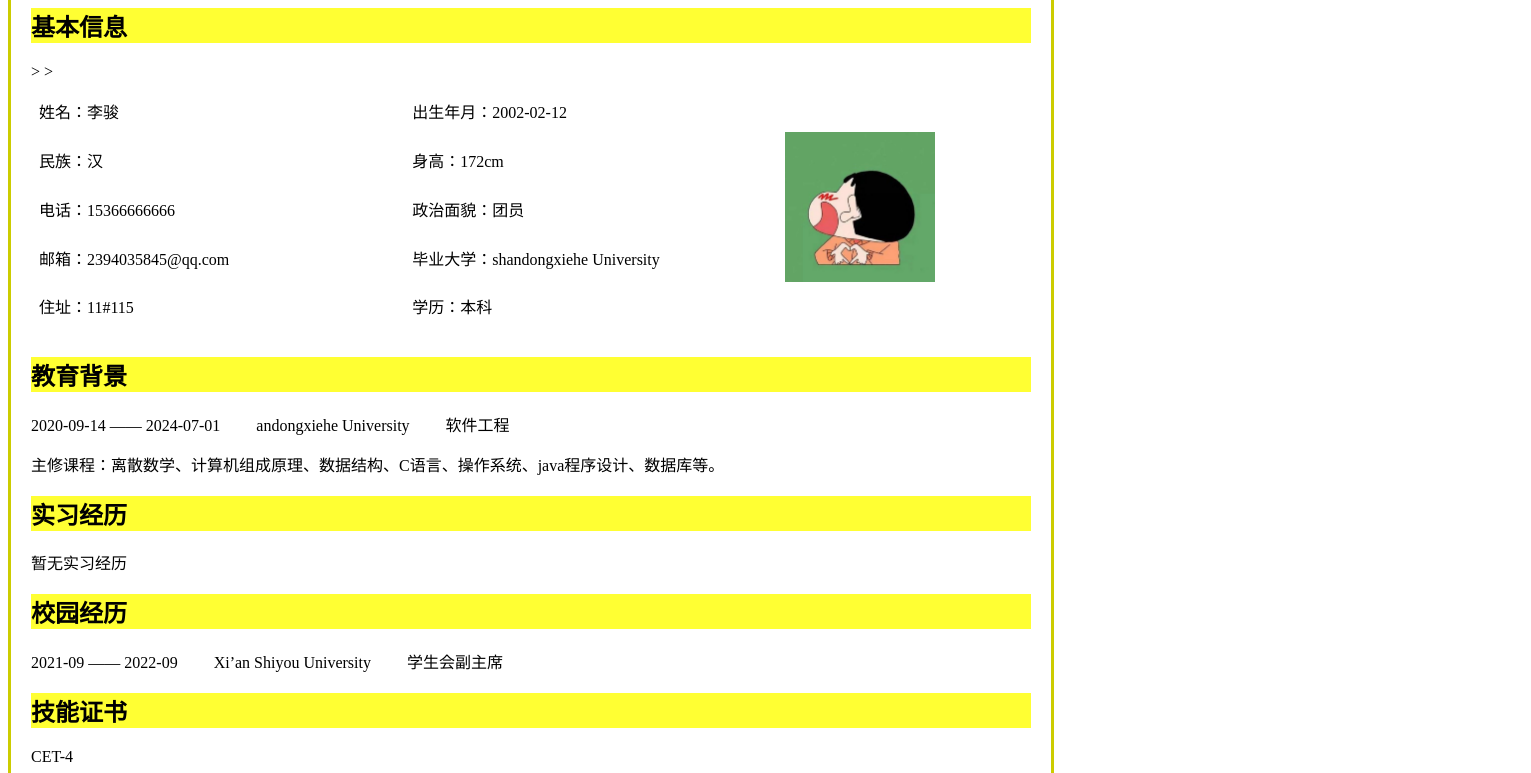
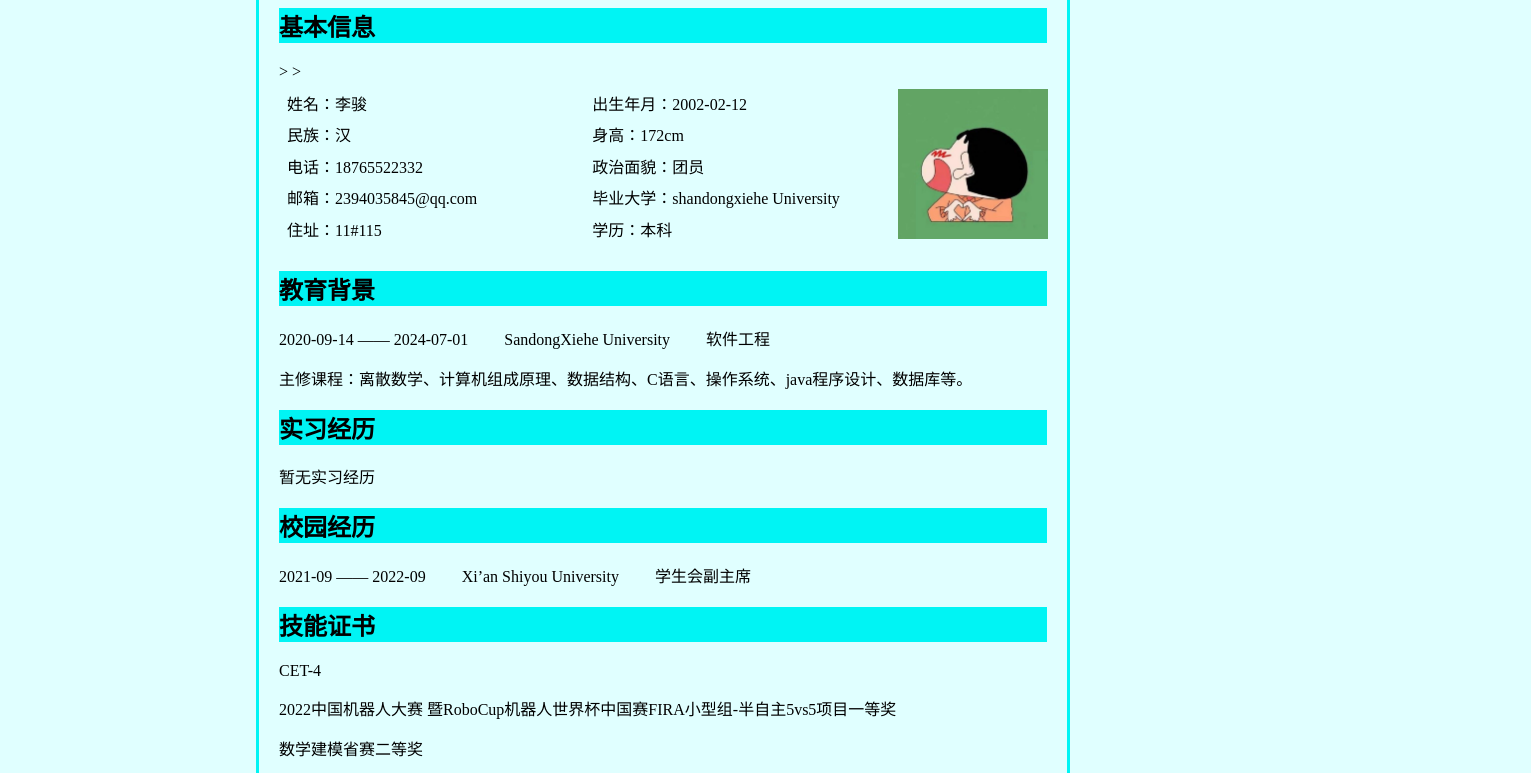
Before and after one commit to Honhbu/honhbu.github.com, a plain HTML site: page index.html in a window 1280 px wide. Shown: the part 154-927 px from the top of the page, 1531 px wide, since content can reach past the window. Drawn offline with Linux system fonts and the light colour scheme.

Commit message:
Add files via upload

```diff
--- a/index.html
+++ b/index.html
@@ -1,15 +1,18 @@
 <!DOCTYPE html>
 <html lang="en">
 <head>
-    <meta charset="UTF-8">
+    <meta charset="UTF-8" name="viewport" content="width=device-width,initial-scale=1.0,maximum-scale=1.0,minimum-scale=1.0,user-scalable=no">
+
+    <!-- <meta charset="UTF-8"> -->
     <title>个人简历</title>
     <link rel="icon" href="icon_Alien.png" type="image/x-icon"/>
     <link href="style.css" rel="stylesheet" type="text/css"/>
 </head>
-<body style="height: 1600px;width: 1000px">
+<body >
     <h1>个人简历</h1>
-    <h2 style="background-color: #FFFF33">基本信息</h2>
+    <h2 style="background-color: #00F4F4">基本信息</h2>
     <table class="style4">
+
         <tr>
             <td class="style6">姓名：李骏</td>
             <td class="style6">出生年月：2002-02-12</td>
@@ -26,7 +29,7 @@
             <td class="style6">身高：172cm</td>
         </tr>
         <tr>
-            <td class="style6">电话：15366666666</td>
+            <td class="style6">电话：18765522332</td>
             <td class="style6">政治面貌：团员</td>
         </tr>
         <tr>
@@ -39,33 +42,34 @@
         </tr>
     </table>
 
-    <h2 style="background-color: #FFFF33">教育背景</h2>
+
+    <h2 style="background-color: #00F4F4">教育背景</h2>
     <p class="style5">
         2020-09-14 —— 2024-07-01&nbsp;&nbsp;&nbsp;&nbsp;&nbsp;&nbsp;&nbsp;&nbsp;
-        andongxiehe University&nbsp;&nbsp;&nbsp;&nbsp;&nbsp;&nbsp;&nbsp;&nbsp;
+        SandongXiehe University&nbsp;&nbsp;&nbsp;&nbsp;&nbsp;&nbsp;&nbsp;&nbsp;
         软件工程
     </p>
     <p class="style5">主修课程：离散数学、计算机组成原理、数据结构、C语言、操作系统、java程序设计、数据库等。</p>
 
 
-    <h2 style="background-color: #FFFF33">实习经历</h2>
+    <h2 style="background-color: #00F4F4">实习经历</h2>
     <p>暂无实习经历</p>
 
 
-    <h2 style="background-color: #FFFF33">校园经历</h2>
+    <h2 style="background-color: #00F4F4">校园经历</h2>
     <p class="style5">2021-09 —— 2022-09&nbsp;&nbsp;&nbsp;&nbsp;&nbsp;&nbsp;&nbsp;&nbsp;
     Xi’an Shiyou University&nbsp;&nbsp;&nbsp;&nbsp;&nbsp;&nbsp;&nbsp;&nbsp;
     学生会副主席</p>
 
 
-    <h2 style="background-color: #FFFF33">技能证书</h2>
+    <h2 style="background-color: #00F4F4">技能证书</h2>
     <p class="style5">CET-4</p>
     <p class="style5">2022中国机器人大赛 暨RoboCup机器人世界杯中国赛FIRA小型组-半自主5vs5项目一等奖</p>
     <p class="style5">数学建模省赛二等奖</p>
     <p class="style5">计算机二级</p>
 
 
-    <h2 style="background-color: #FFFF33">自我评价</h2>
+    <h2 style="background-color: #00F4F4">自我评价</h2>
     <ol>
         <li>技能</li>
         <ul>
--- a/style.css
+++ b/style.css
@@ -1,24 +1,37 @@
 /*style.css文件*/
 /*class 为style1的样式，字体大小为large，字体颜色为橙黄色*/
+body{
+    background-color:#e0ffff;
+
+    justify-content: center;
+    align-items: center;
+    border: #00F4F4 3px solid;
+    margin-top: 50px;
+    margin-left:20% ;
+    margin-bottom: 50px;
+    width: 60%;
+    height: 100%;
+    padding: 20px;
+}
 .style1{
     font-size: large;
-    color: #FFFF33;
+    color: #00F4F4;
 }
 
 /*class 为style2的样式，字体颜色为橙黄*/
 .style2{
-    color: #FFFF33;
+    color: #00F4F4;
 }
 
 /*宽度为500px，高度为240px*/
 .style3{
     width: 500px;
-    height: 240px;
+    height: 140px;
 }
 
 /*宽度为1500px，高度为50px*/
 .style4{
-    width: 1500px;
+    width: 160%;
     height: 50px;
 }
 
@@ -34,20 +47,11 @@
     font-family: 黑体;
 }
 
-body{
-    border: #CCCC00 3px solid;
-    margin-top: 50px;
-    margin-bottom: 50px;
-    width: 60%;
-    height: 1300px;
-    padding: 20px;
-}
+
 
 /*定义table样式*/
 table{
-    border-style: none;
-    border-color: inherit;      /* 表格边框样式，颜色宽度 */
-    border-width: 5px;
+    border-width: 5px;/* 表格边框样式，颜色宽度 */
     width: 100%;
     height: 10%;
     padding: 5px;
@@ -56,5 +60,5 @@ table{
 /*定义h2样式*/
 .h2{
     color: #000000;                 /* 颜色黑色 */
-    background-color: #FFFF33;      /* 背景颜色橙黄 */
+    background-color: #00F4F4;      /* 背景颜色橙黄 */
 }
```
